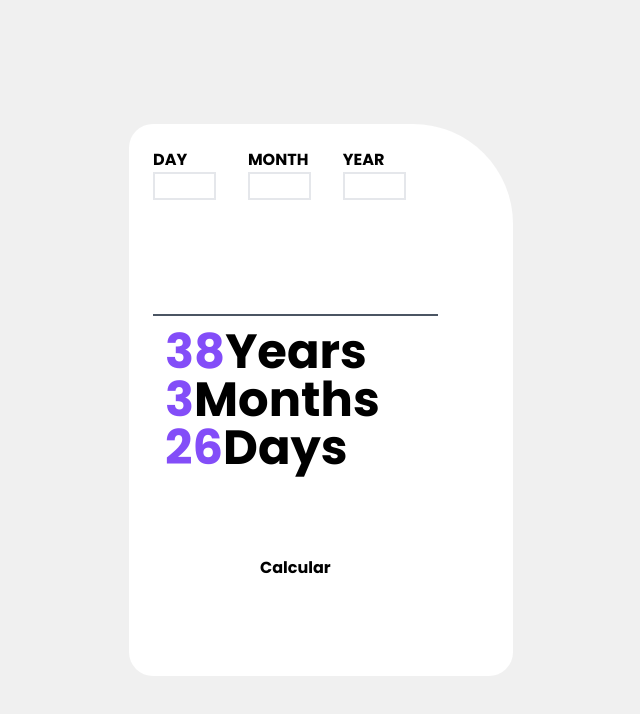
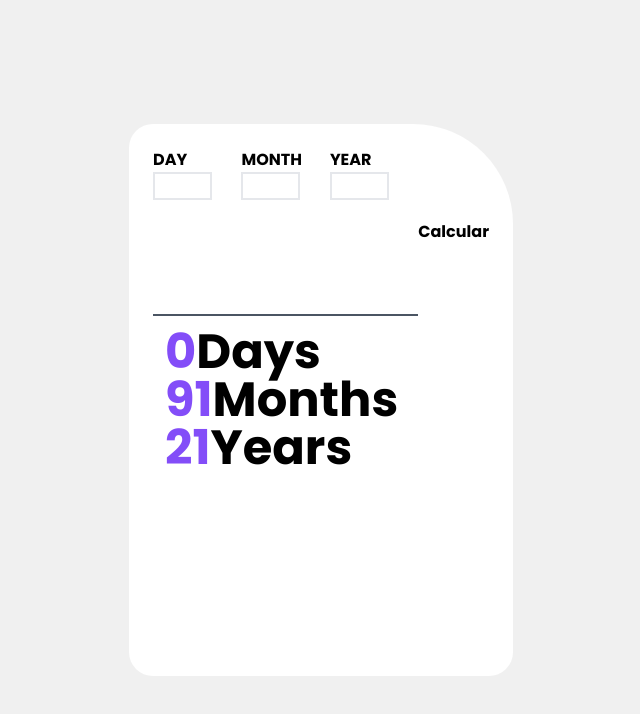
Before and after one commit to 00lar/Age-Calculator-with-React, a React (Create React App) app in the folder my-project/: page / in a window 1280 px wide. Shown: the top 714 px of the page, without its empty margins (319-959 px from the left). Built offline with nearby package versions, Linux system fonts and the light colour scheme.

Commit message:
logic finished

```diff
--- a/my-project/src/App.js
+++ b/my-project/src/App.js
@@ -2,29 +2,43 @@ import './App.css';
 import {Contenedor} from './Contenedor';
 import {Cuadro_Entrada} from './Cuadro_Entrada';
 import {Cuadro_Salida} from './Cuadro_Salida';
-import Cuadro from './Cuadro';
 import {useState} from 'react';
-
-
-
-
 
 function App() {
   const [day, setDay] = useState("");
   const [month,setMonth] = useState("");
   const [year,setYear] = useState("");
+
+  const [day_out, setDay_out] = useState("0");
+  const [month_out, setMonth_out] = useState("91");
+  const [year_out, setYear_out] = useState("21");
+
+  const updval = () => {
+    setDay_out(28-day);
+    setMonth_out(9-month);
+    setYear_out(2023-year);
+  }
   return (
       <Contenedor>
         <div className="w-10/12 max-w-sm bg-white grid grid-rows-3 font-Poppins p-6 rounded-3xl rounded-tr-sized">
           <Cuadro_Entrada
-          day = {day}
-          month = {month}
-          year = {year}
-          setDay = {setDay}
-          setMonth = {setMonth}
-          setYeat = {setYear} />
-          <Cuadro_Salida />
-          <button>Calcular</button>
+            day = {day}
+            month = {month}
+            year = {year}
+            setDay = {setDay}
+            setMonth = {setMonth}
+            setYear = {setYear} />
+            <button
+            onClick={updval}>Calcular</button>
+          <Cuadro_Salida
+          day_out = {day_out}
+          setDay_out = {setDay_out}
+          month_out = {month_out}
+          setMonth_out = {setMonth_out}
+          year_out = {year_out}
+          setYear_out = {setYear_out}
+           />
+
         </div>
       </Contenedor>
   );
--- a/my-project/src/Cuadro_Entrada.js
+++ b/my-project/src/Cuadro_Entrada.js
@@ -1,5 +1,4 @@
 import {useState} from 'react';
-
 
 function Cuadro_Entrada(props) {
     const {day, month, year, setDay, setMonth, setYear} = props;
@@ -8,18 +7,14 @@ function Cuadro_Entrada(props) {
         setDay(event.target.value);
         console.log(day);
     }
-
     const monthChange = (event) => {
         setMonth(event.target.value);
         console.log(month);
     }
-
     const yearChange = (e) => {
         setYear(e.target.value);
         console.log(year);
     }
-
-
 
     return (
         <div className="flex justify-center w-full col-span-1 border-b-2 border-gray-600">
--- a/my-project/src/Cuadro_Salida.js
+++ b/my-project/src/Cuadro_Salida.js
@@ -1,9 +1,12 @@
-function Cuadro_Salida() {
+import { useState } from "react";
+
+function Cuadro_Salida(props) {
+    const {day_out, setDay_out, month_out, setMonth_out, year_out, setYear_out} = props;
     return (
         <div className="text-5xl col-span-2 p-3">
-            <p className="age--output"><span>38</span>Years</p>
-            <p className="age--output"><span>3</span>Months</p>
-            <p className="age--output"><span>26</span>Days</p>
+            <p className="age--output"><span>{day_out}</span>Days</p>
+            <p className="age--output"><span>{month_out}</span>Months</p>
+            <p className="age--output"><span>{year_out}</span>Years</p>
         </div>
     )
 }
```
